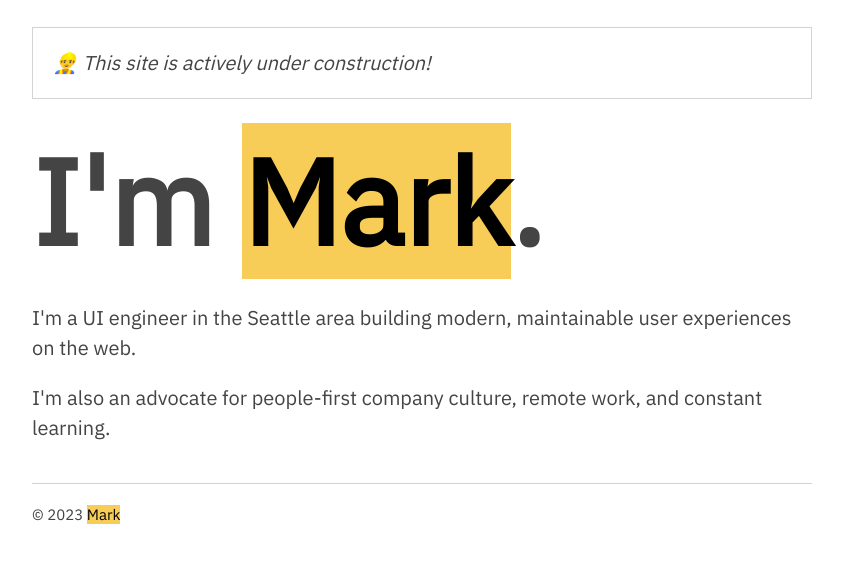
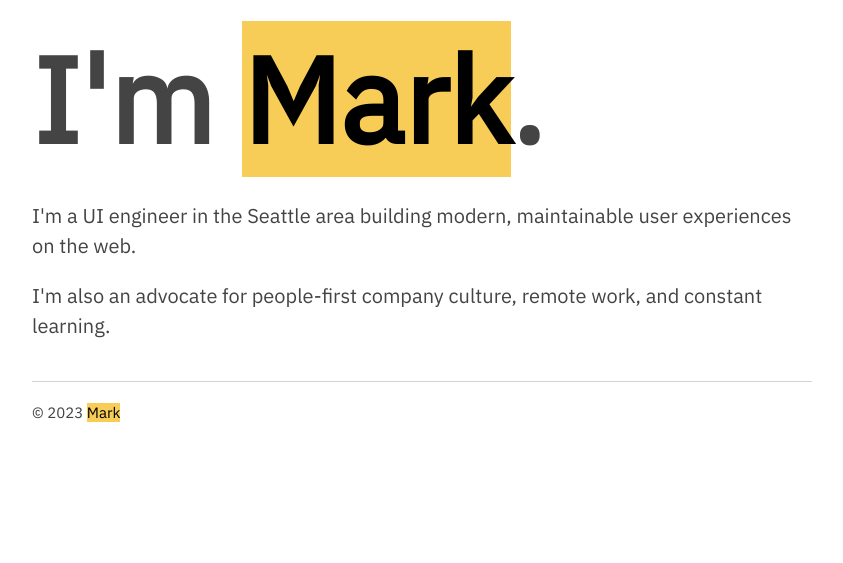
Before and after one commit to markpalfreeman/palf, an Astro site: page / in a window 1280 px wide. Shown: the part 103-666 px from the top of the page, without its empty margins (218-1061 px from the left). Built offline with nearby package versions, Linux system fonts and the light colour scheme; Astro itself is replaced by a stand-in of ours.

Commit message:
remove construction banner, for now

```diff
--- a/src/pages/index.astro
+++ b/src/pages/index.astro
@@ -13,7 +13,6 @@ import { SITE_TITLE, SITE_DESCRIPTION } from '../config';
   <body>
     <Header title={SITE_TITLE} />
     <main>
-      <blockquote>👷‍♂️ This site is actively under construction!</blockquote>
       <h1>I'm <mark>Mark</mark>.</h1>
       <p>I'm a UI engineer in the Seattle area building modern, maintainable user experiences on the web.</p>
 
```
